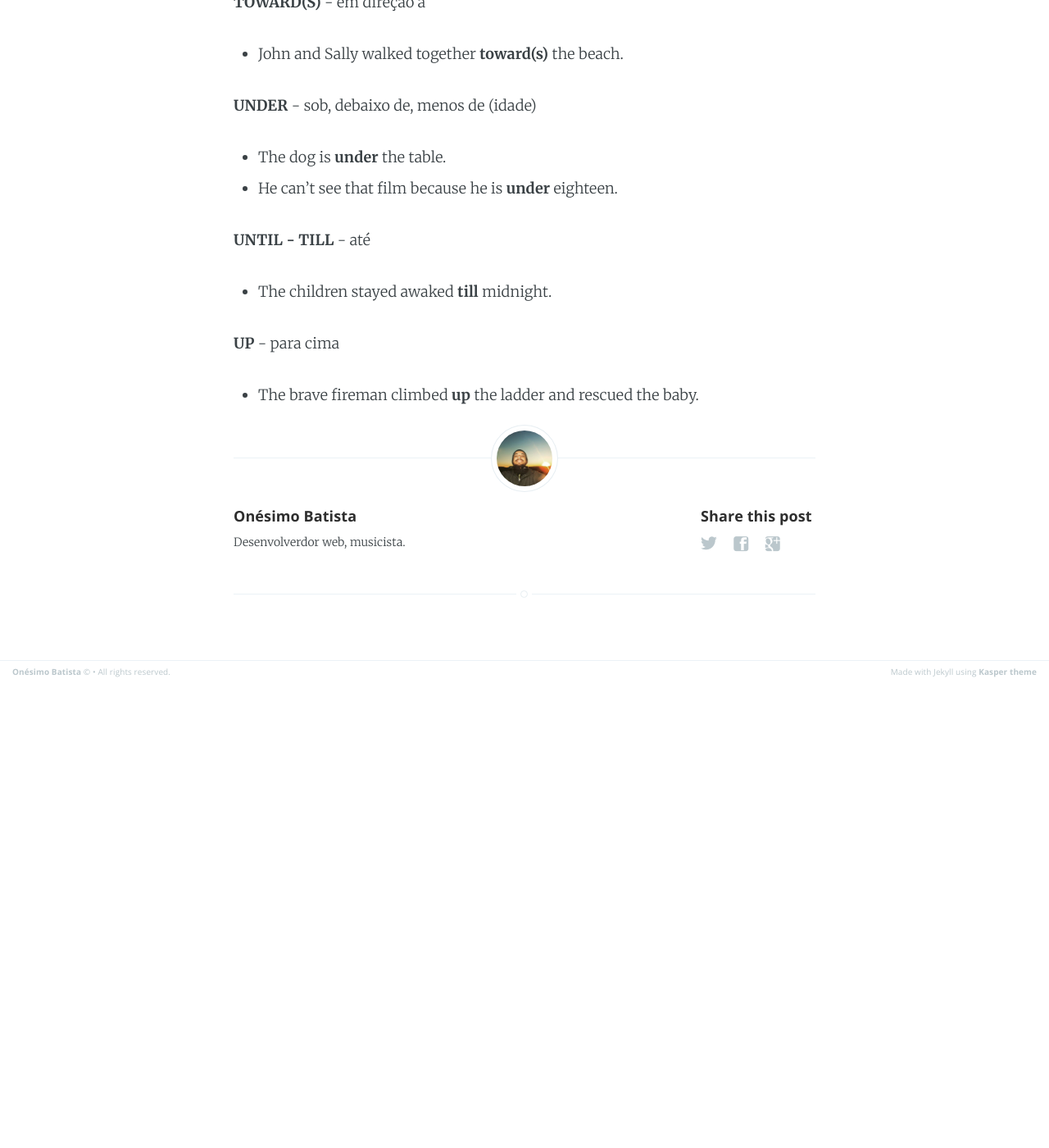
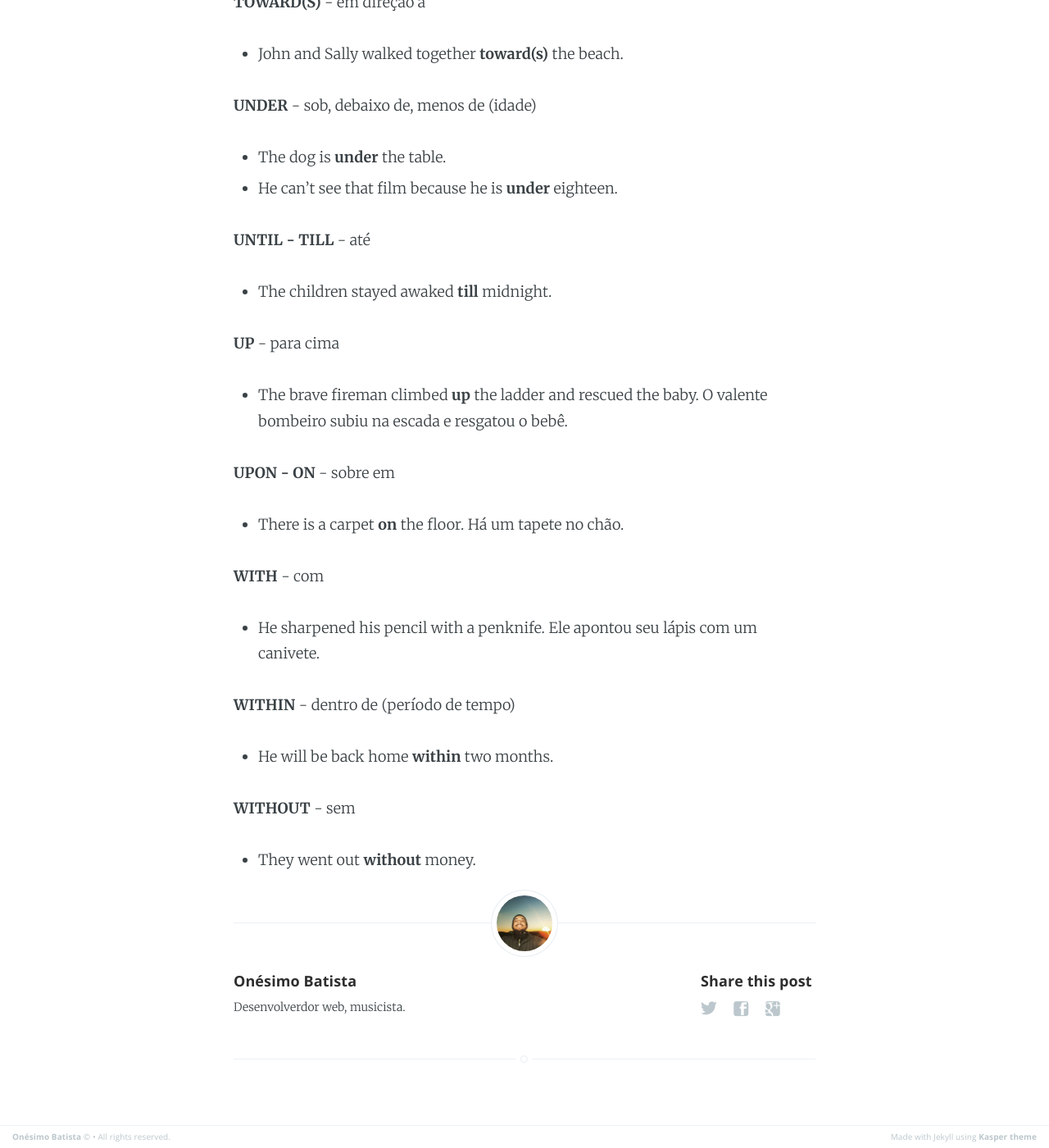
Before and after one commit to onesimo/blog, a Jekyll site: the page built from _posts/2017-05-05-english-grammar-lesson-twenty-three.md, in a window 1280 px wide and 1400 px high, scrolled down 6497 px. Shown: the whole window at 82% size. Built offline with Jekyll 4.4.1, drawn with Linux system fonts in a browser that asks for light colours; before the commit the page ends 7330 px from its top, so only the background shows below that; some of the changed text lies outside the part shown.

Commit message:
add post twenty three!

```diff
--- a/_posts/2017-05-05-english-grammar-lesson-twenty-three.md
+++ b/_posts/2017-05-05-english-grammar-lesson-twenty-three.md
@@ -5,7 +5,7 @@ date:   2018-05-05 20:58:00
 categories: English grammar lesson
 ---
 
-**ABOUT - sobre, a cerca de, aproximadamente
+**ABOUT** - sobre, a cerca de, aproximadamente
 
  - He has told me **about** you.
  - I woke up at **about** six o'clock this morning.
@@ -72,7 +72,7 @@ categories: English grammar lesson
 
  - Marta has two boyfriend **besides** him. Marta tem dois namorados além dele.
 
-**BETWEEN** entre (dois)
+**BETWEEN** - entre (dois)
 
  - I saw a terrible flight **between** two men.
 
@@ -112,7 +112,7 @@ Exceções:
 
  - Robert bought a gift **for** Sandra.
 
-**FROM** de (origem, procedência)
+**FROM** - de (origem, procedência)
 
  - This toy is **from** Japan.
 
@@ -202,4 +202,20 @@ Exceções:
 
 **UP** - para cima
 
- - The brave fireman climbed **up** the ladder and rescued the baby.
+ - The brave fireman climbed **up** the ladder and rescued the baby. O valente bombeiro subiu na escada e resgatou o bebê.
+
+**UPON - ON** - sobre em
+
+ - There is a carpet **on** the floor. Há um tapete no chão.
+
+**WITH** - com
+
+ - He sharpened his pencil with a penknife. Ele apontou seu lápis com um canivete.
+
+**WITHIN** - dentro de (período de tempo)
+
+ - He will be back home **within** two months.
+
+**WITHOUT** - sem
+
+ - They went out **without** money.
```
Also changed, not shown: _posts/2017-05-05-english-grammar-lesson-twenty-four.md (added, +6 -0 lines).
